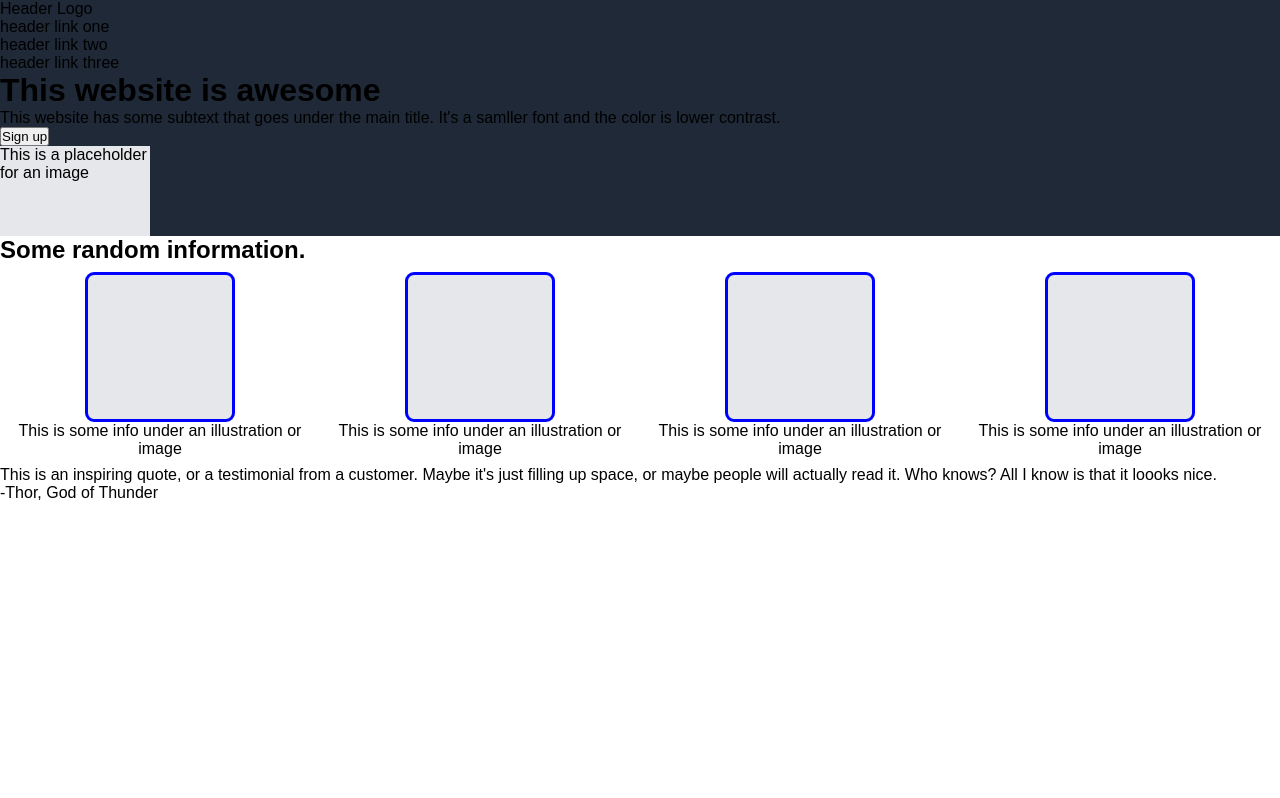
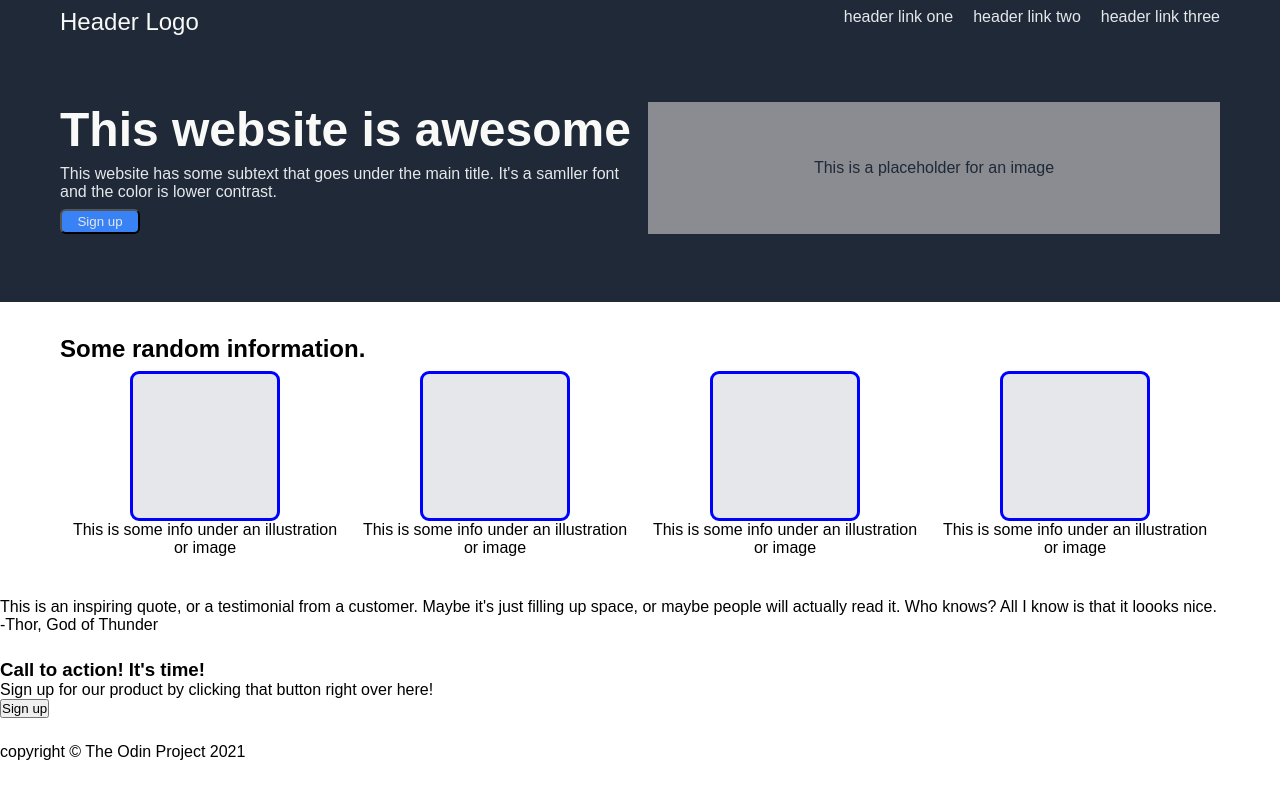
Before and after one commit to laheniel/top-landing-page, a plain HTML site: page index.html in a window 1280 px wide. Drawn offline with Linux system fonts and the light colour scheme.

Commit message:
Add CSS to header section

```diff
--- a/index.html
+++ b/index.html
@@ -7,8 +7,13 @@
     <title>Project Landing Page</title>
   </head>
   <body>
+    <!-- Header Section -->
     <header>
+      <!-- Nav bar -->
+      <div class="upper-header">
+        <div class="logo">
           <p>Header Logo</p>
+        </div>
 
         <nav>
           <ul>
@@ -17,21 +22,26 @@
             <li>header link three</li>
           </ul>
         </nav>
+      </div>
 
-      <div class="header-left">
+      <!-- Hero section -->
+      <div class="lower-header">
+        <div class="hero-left">
           <h1>This website is awesome</h1>
           <p>
             This website has some subtext that goes under the main title. It's a
             samller font and the color is lower contrast.
           </p>
+          <button type="button" class="header-btn">Sign up</button>
         </div>
-      <button type="button" class="header-btn">Sign up</button>
 
-      <div class="header-image header-right image-placeholder">
+        <div class="hero-right header-image image-placeholder">
           <p>This is a placeholder for an image</p>
+        </div>
       </div>
     </header>
 
+    <!-- Main Section -->
     <main>
       <h2>Some random information.</h2>
       <div class="items-container">
@@ -70,5 +80,17 @@
       </p>
       <p class="author">-Thor, God of Thunder</p>
     </div>
+
+    <div class="call-to-action">
+      <div class="cta-text">
+        <h3>Call to action! It's time!</h3>
+        <p>Sign up for our product by clicking that button right over here!</p>
+      </div>
+      <div class="cta-btn">
+        <button type="button">Sign up</button>
+      </div>
+    </div>
+
+    <footer>copyright &#169; The Odin Project 2021</footer>
   </body>
 </html>
--- a/style.css
+++ b/style.css
@@ -1,12 +1,8 @@
 * {
   box-sizing: border-box;
   font-family: Arial, Helvetica, sans-serif;
-  margin: 0;
-  padding: 0;
-}
-
-header {
-  background-color: #1f2937;
+  margin: 0px;
+  padding: 0px;
 }
 
 /* Delete afterwards */
@@ -16,10 +12,83 @@ header {
   height: 100px;
 }
 
+body {
+  display: flex;
+  flex-direction: column;
+  gap: 25px;
+}
+
+ul {
+  list-style-type: none;
+  display: flex;
+  margin: 0;
+  padding: 0;
+  gap: 20px;
+}
+
+header {
+  background-color: #1f2937;
+  color: #e5e7eb;
+  display: flex;
+  flex-direction: column;
+  padding: 8px 60px;
+  gap: 16px;
+}
+
+.upper-header {
+  display: flex;
+}
+
+.logo {
+  color: #f9faf8;
+  font-size: 24px;
+}
+
+nav {
+  margin-left: auto;
+}
+
+.lower-header {
+  display: flex;
+  justify-content: center;
+  gap: 16px;
+  padding-top: 50px;
+  margin-bottom: 60px;
+}
+
+.hero-left {
+  flex: 1;
+  display: flex;
+  flex-direction: column;
+  gap: 8px;
+}
+
+h1 {
+  color: #f9faf8;
+  font-size: 48px;
+}
+
+.header-btn {
+  color: #e5e7eb;
+  background-color: #3882f6;
+  width: 80px;
+  height: 25px;
+  border-radius: 6px;
+}
+
 .header-image {
-  width: 150px;
-  height: 90px;
-  background-color: #e5e7eb;
+  flex-basis: 700px;
+  height: auto;
+  flex: 1;
+  display: flex;
+  justify-content: center;
+  align-items: center;
+  background-color: #8a8c91;
+  color: #1f2937;
+}
+
+main {
+  padding: 8px 60px;
 }
 
 .items-container {
@@ -48,3 +117,7 @@ header {
   flex-wrap: wrap;
   text-align: center;
 }
+
+footer {
+  margin-top: auto;
+}
```
Lines whose indentation alone changed are shown as unchanged.
